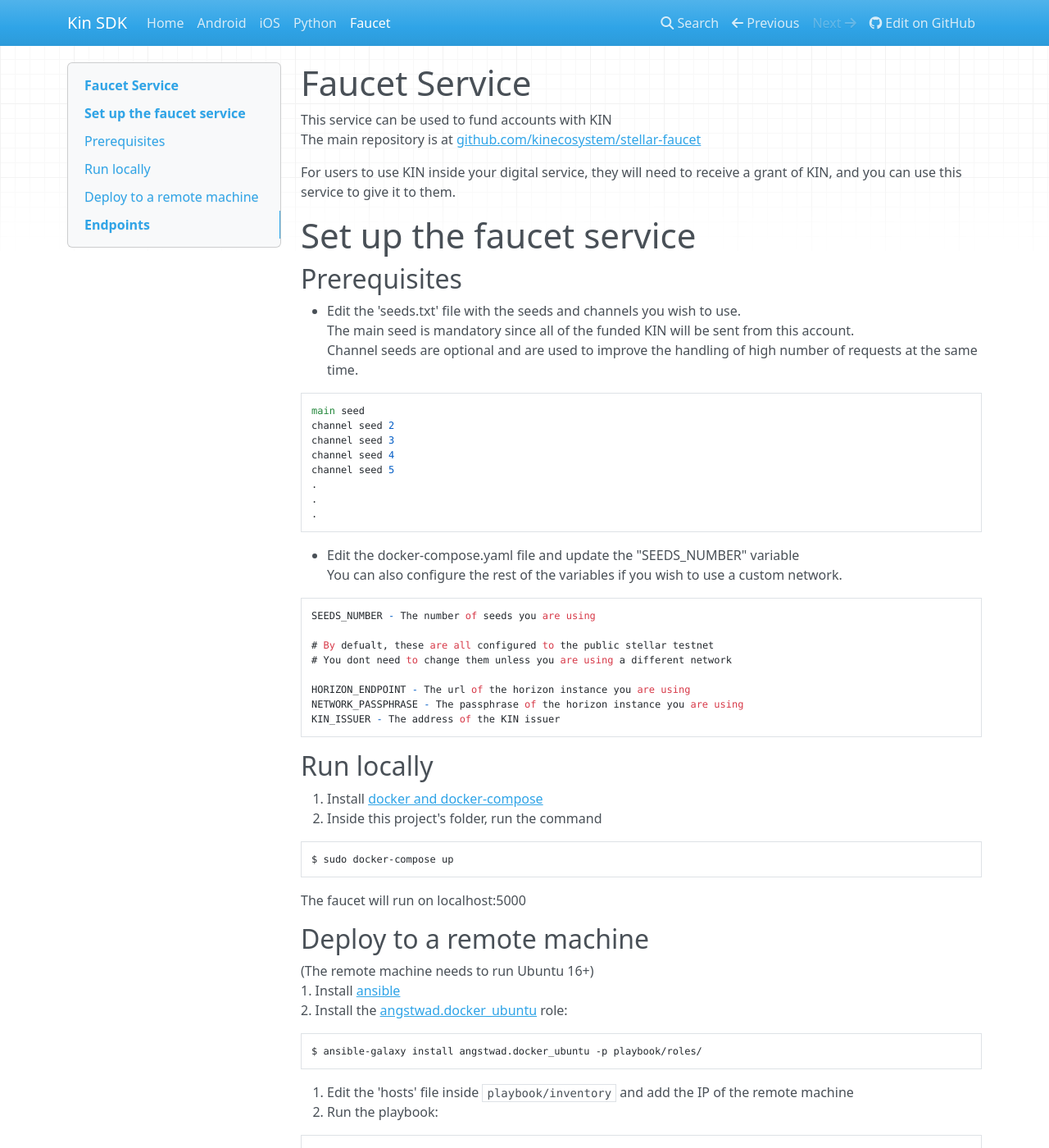
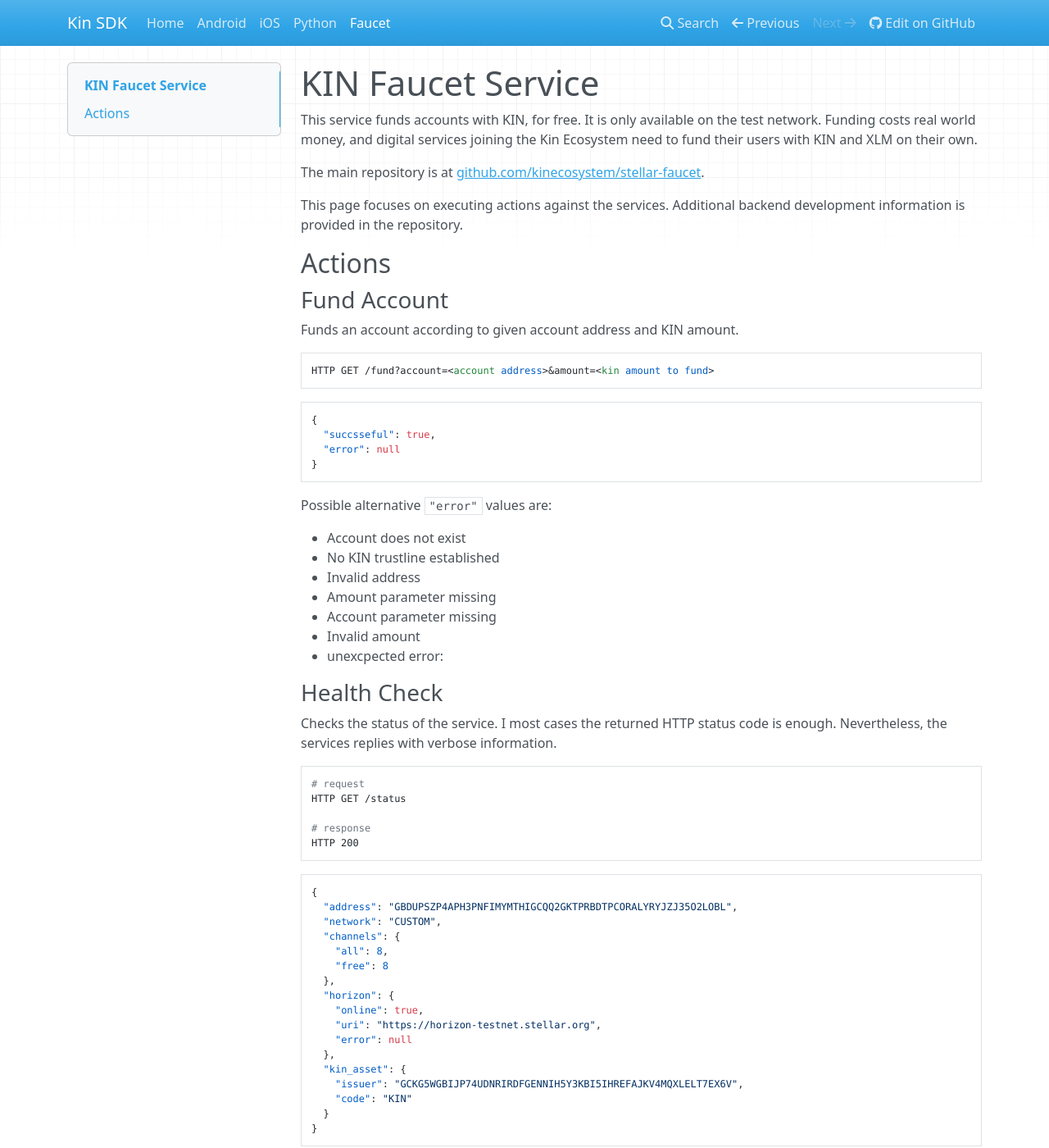
Before and after one commit to kinecosystem/kin-core-docs, an MkDocs documentation site: the page built from docs/faucet.md, in a window 1280 px wide and 1400 px high. Shown: the whole window at 82% size. Built offline with MkDocs 1.6.1, drawn with Linux system fonts in a browser that asks for light colours; nearby versions of some CDN libraries; old or Windows-style settings are respelled for this version of MkDocs; some of the changed text lies outside the part shown.

Commit message:
update faucet.md to only relevant client documentation

````diff
--- a/docs/faucet.md
+++ b/docs/faucet.md
@@ -1,103 +1,76 @@
-# Faucet Service
-This service can be used to fund accounts with KIN
-The main repository is at [github.com/kinecosystem/stellar-faucet](https://github.com/kinecosystem/stellar-faucet)
+# KIN Faucet Service
 
-For users to use KIN inside your digital service, they will need to receive a grant of KIN, and you can use this service to give it to them.
+This service funds accounts with KIN, for free. It is only available on the test network.
+Funding costs real world money, and digital services joining the Kin Ecosystem
+need to fund their users with KIN and XLM on their own.
 
-# Set up the faucet service
-## Prerequisites
+The main repository is at [github.com/kinecosystem/stellar-faucet](https://github.com/kinecosystem/stellar-faucet).
 
+This page focuses on executing actions against the services.
+Additional backend development information is provided in the repository.
 
-* Edit the 'seeds.txt' file with the seeds and channels you wish to use.
-  The main seed is mandatory since all of the funded KIN will be sent from this account.
-  Channel seeds are optional and are used to improve the handling of high number of requests at the same time.
+## Actions
+
+### Fund Account
+
+Funds an account according to given account address and KIN amount.
+
 ```
-main seed
-channel seed 2
-channel seed 3
-channel seed 4
-channel seed 5
-.
-.
-.
-```
-* Edit the docker-compose.yaml file and update the "SEEDS_NUMBER" variable
-  You can also configure the rest of the variables if you wish to use a custom network.
-```
-SEEDS_NUMBER - The number of seeds you are using
-
-# By defualt, these are all configured to the public stellar testnet
-# You dont need to change them unless you are using a different network
-
-HORIZON_ENDPOINT - The url of the horizon instance you are using
-NETWORK_PASSPHRASE - The passphrase of the horizon instance you are using
-KIN_ISSUER - The address of the KIN issuer
+HTTP GET /fund?account=<account address>&amount=<kin amount to fund>
 ```
 
-## Run locally
-1. Install [docker and docker-compose](https://docs.docker.com/install/)
-2. Inside this project's folder, run the command
-```bash
-$ sudo docker-compose up
+```json
+{
+  "succsseful": true,
+  "error": null
+}
 ```
-The faucet will run on localhost:5000
 
-## Deploy to a remote machine
-(The remote machine needs to run Ubuntu 16+)
-1. Install [ansible](http://docs.ansible.com/ansible/latest/installation_guide/intro_installation.html)
-2. Install the [angstwad.docker_ubuntu](https://github.com/angstwad/docker.ubuntu) role:
-```bash
-$ ansible-galaxy install angstwad.docker_ubuntu -p playbook/roles/
-```
-3. Edit the 'hosts' file inside ```playbook/inventory``` and add the IP of the remote machine
-4. Run the playbook:
-```bash
-$ ansible-playbook -i playbook/inventory/ playbook/main.yml
-```
-The faucet will run on <ip\>:5000
+Possible alternative `"error"` values are:
 
-# Endpoints
-Success will return http code 200
-Expected errors will return http code 400
-Unexpected errors will return http code 500
+- Account does not exist
+- No KIN trustline established
+- Invalid address
+- Amount parameter missing
+- Account parameter missing
+- Invalid amount
+- unexcpected error: <exception message>
 
-**GET '/status'**
-```
-{
-'address': 'GBDUPSZP4APH3PNFIMYMTHIGCQQ2GKTPRBDTPCORALYRYJZJ35O2LOBL',
-'network': 'CUSTOM',
-'channels':
-    {
-    'all': 8,
-    'free': 8
-    },
-'horizon':
-    {
-    'online': true,
-    'uri': 'https://horizon-testnet.stellar.org',
-    'error': null
-    },
-'kin_asset':
-	{
-    'issuer': 'GCKG5WGBIJP74UDNRIRDFGENNIH5Y3KBI5IHREFAJKV4MQXLELT7EX6V',
-    'code': 'KIN'
-    }
-}
+### Health Check
 
-OR
-
-{
-"error": 'unexpected error: exception message'
-}
+Checks the status of the service. I most cases the returned HTTP status code is enough.
+Nevertheless, the services replies with verbose information.
 
 ```
+# request
+HTTP GET /status
 
-**GET '/fund?account=\<account\>&amount=\<amount\>'**
+# response
+HTTP 200
 ```
+
+```json
 {
-'succsseful': true/false
-'error': null/'Account does not exist'/'No KIN trustline established'/
-         'Invalid address'/'Amount parameter missing'/'Account parameter missing'/'Invalid amount'/
-         'unexcpected error: exception message'
+  "address": "GBDUPSZP4APH3PNFIMYMTHIGCQQ2GKTPRBDTPCORALYRYJZJ35O2LOBL",
+  "network": "CUSTOM",
+  "channels": {
+    "all": 8,
+    "free": 8
+  },
+  "horizon": {
+    "online": true,
+    "uri": "https://horizon-testnet.stellar.org",
+    "error": null
+  },
+  "kin_asset": {
+    "issuer": "GCKG5WGBIJP74UDNRIRDFGENNIH5Y3KBI5IHREFAJKV4MQXLELT7EX6V",
+    "code": "KIN"
+  }
 }
 ```
+
+Or in case of an error:
+
+```json
+{ "error": "unexpected error: exception message" }
+```
````
